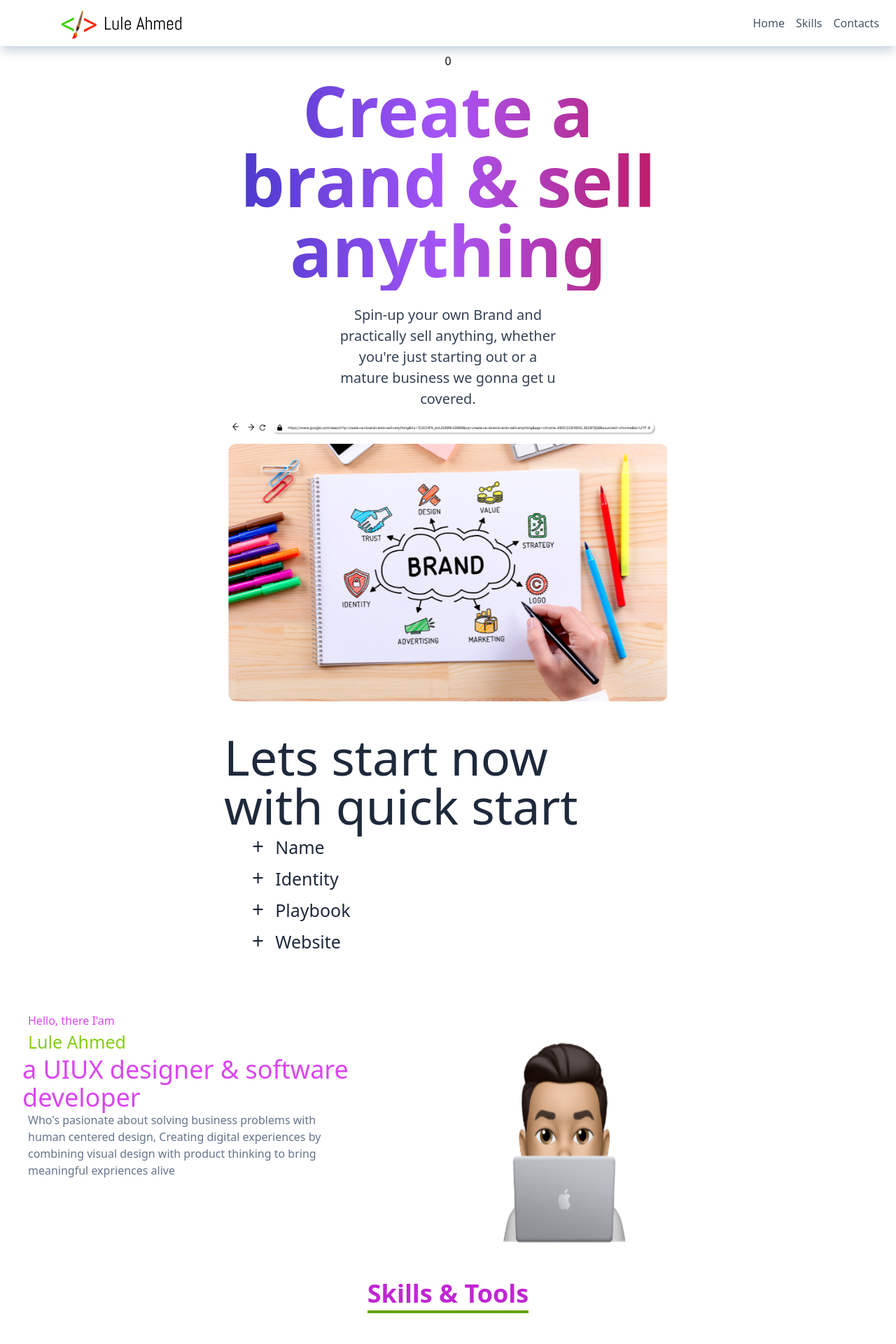
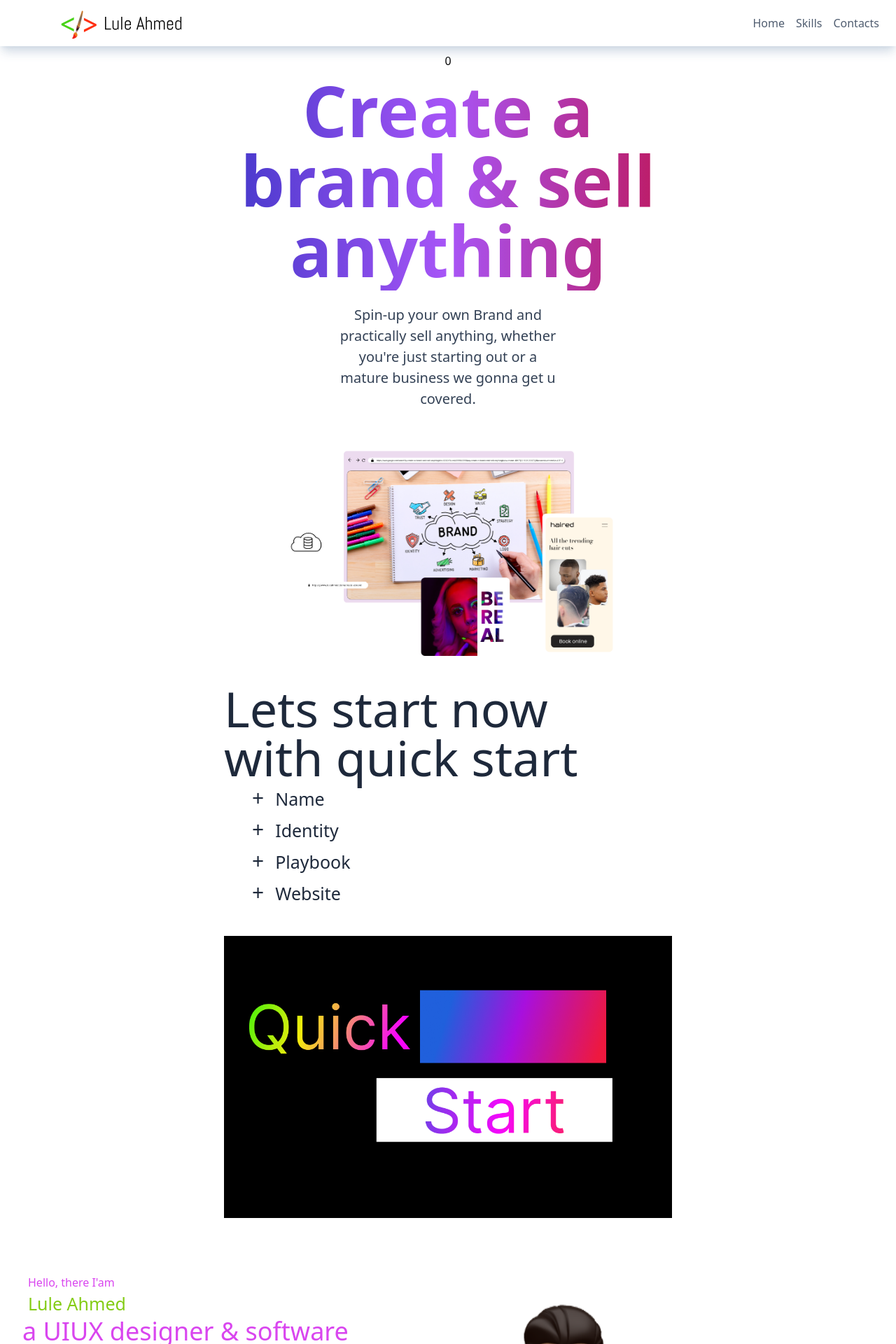
Before and after one commit to lulled/mynew-website, a React (Create React App) app: page / in a window 1280 px wide. Shown: the top 1920 px of the page at 70% size. Built offline with nearby package versions, Linux system fonts and the light colour scheme.

Commit message:
changed brand photo

```diff
--- a/src/componets/Brand.js
+++ b/src/componets/Brand.js
@@ -1,5 +1,5 @@
 import React from 'react';
-import Brandi from '../images/brandi.png'
+import Brand1 from '../images/brand1.png'
 
 function Brand() {
 
@@ -15,7 +15,7 @@ function Brand() {
                     <p className='text-slate-700 mt-5 py- md:mx-20 md:px-20 text-[20px]  font-light font-poppins '>
                    Spin-up your own Brand and practically sell anything, whether you're just starting out or a mature business we gonna get u covered.
                     </p>
-                    <img src={Brandi} alt='' className=''/>
+                    <img src={Brand1} alt='' className='justify-center items-center pr-20 md:'/>
                 </div>
 
 
--- a/src/componets/Brandstart.js
+++ b/src/componets/Brandstart.js
@@ -1,7 +1,7 @@
 import React from'react';
 import {useState}from 'react';
 import {Data} from '../data/Data';
-
+import Quickstart from '../images/quickstart.png';
 
 const Brandstart =()=>{
 const [Toggle,setToggle]=useState(false);
@@ -15,31 +15,34 @@ const handleClick = (i)=>{
         <div>
             <section className=''>
             <div className='mx-4 px-4 md:mx-40 md:px-40 items-center justify-center'>
-            <div className='text-left  md:'>
-                    <h2 className='font-small text-[30px] text-slate-800 md:text-[70px] leading-none'>Lets start now <br/>with quick start</h2>
 
-                    <div className='grid grid-cols-1 gap-20 md:grid-cols-2'>
-
-                    </div>
+                <div className='grid text-left  md:'>
+                       <h2 className='font-small text-[30px] text-slate-800 md:text-[70px] leading-none'>Lets start now <br/>with quick start</h2>
 
                 </div>
 
 
-                {Data.map((items,i)=>(
-                    <div className='mx md:mx-10 '>
+              {Data.map((items,i)=>(
+                    <div className=' w-1/2 h-full mx  md:mx-10 '>
 
                         <div onClick={()=> handleClick(i)}
                          className='text-[30px] text-slate-800 inline-block  '>{Toggle === i ? '-':'+'}
                             <div className='text-[25px] text-slate-800 inline-block px-4 '>
                                 <h2>{items.key}</h2>
                             </div>
-                            <div className={Toggle === i ?' w-[] text-[20px] text-slate-800 px-8   md:w-[500px] h-full font-thin font-bodoni':'hidden'}>
+                            <div className={Toggle === i ?' w-[200px] text-[20px] text-slate-800 px-8   md:w-[500px] h-full font-thin font-bodoni':'hidden'}>
                                 <p>{items.value}</p>
                             </div>
                         </div>
                    </div>
+
                     ))}
-                </div>
+                    <div className='w-full h-full mt-10'>
+                        <img src={Quickstart}alt='' className=''/>
+
+                    </div>
+                   </div>
+
             </section>
         </div>
 
--- a/src/componets/Navbar.js
+++ b/src/componets/Navbar.js
@@ -7,7 +7,7 @@ function Navbar() {
     const [ nav,setNav]= useState(false);
     const handleclick =()=> setNav(!nav);
   return (
-    <div className=' fixed w-full h-[66px] flex justify-between items-center px-4 bg-white text-slate-600 mb-12 shadow-lg shadow-slate-300'>
+    <div className=' fixed w-full h-[66px] flex justify-between items-center px-4 bg-white opacity-95  text-slate-600 mb-12 shadow-lg shadow-slate-300'>
         <div className='  flex gap-15 justify-items-start  pl-4'>
             <img className=' w-[300px] h-[200px] items-left pb-4' src={Frame1} alt=""/>
 
```
Also changed, not shown: src/images/brand1.png (added), src/images/quickstart.png (added).
